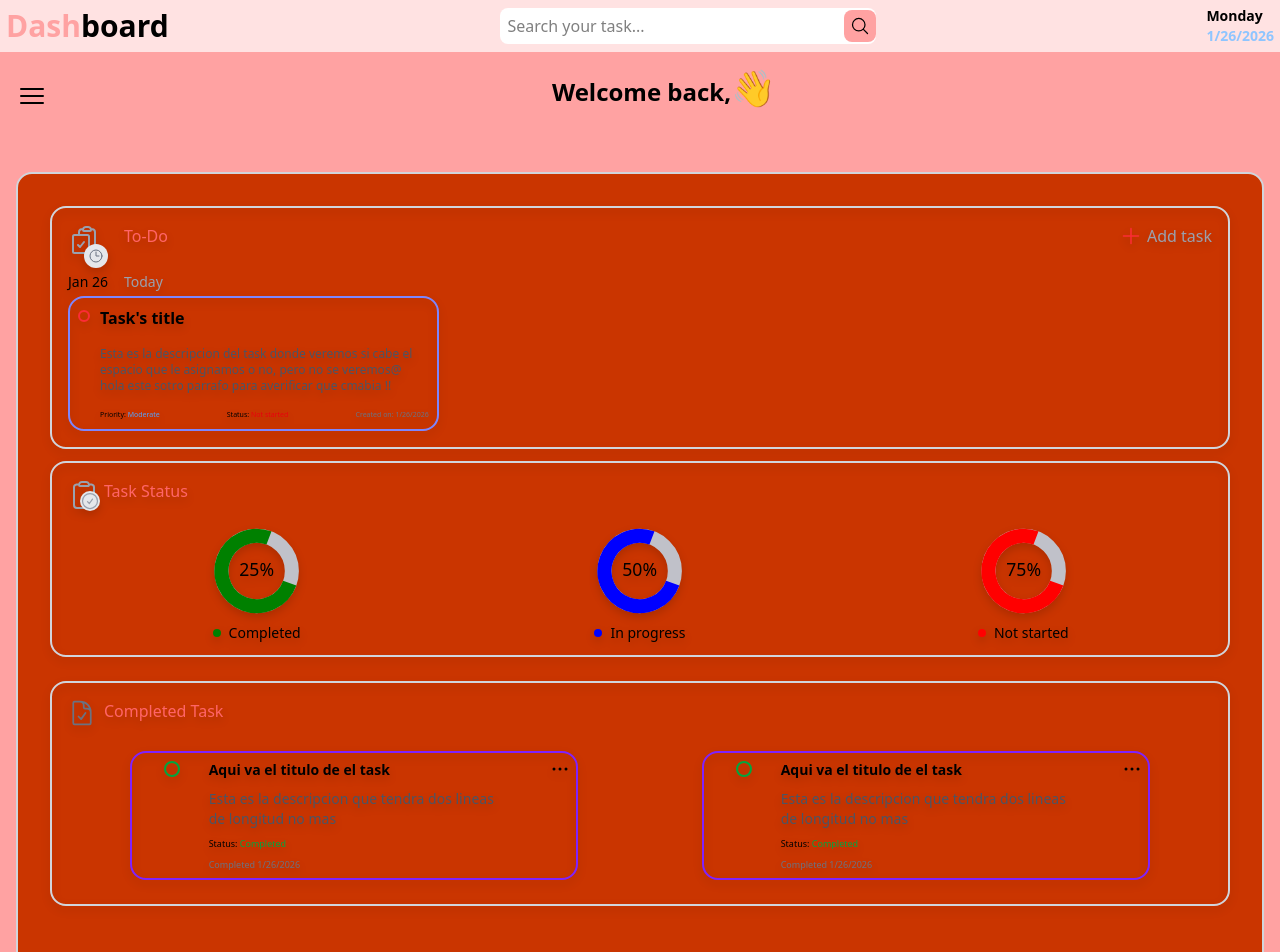
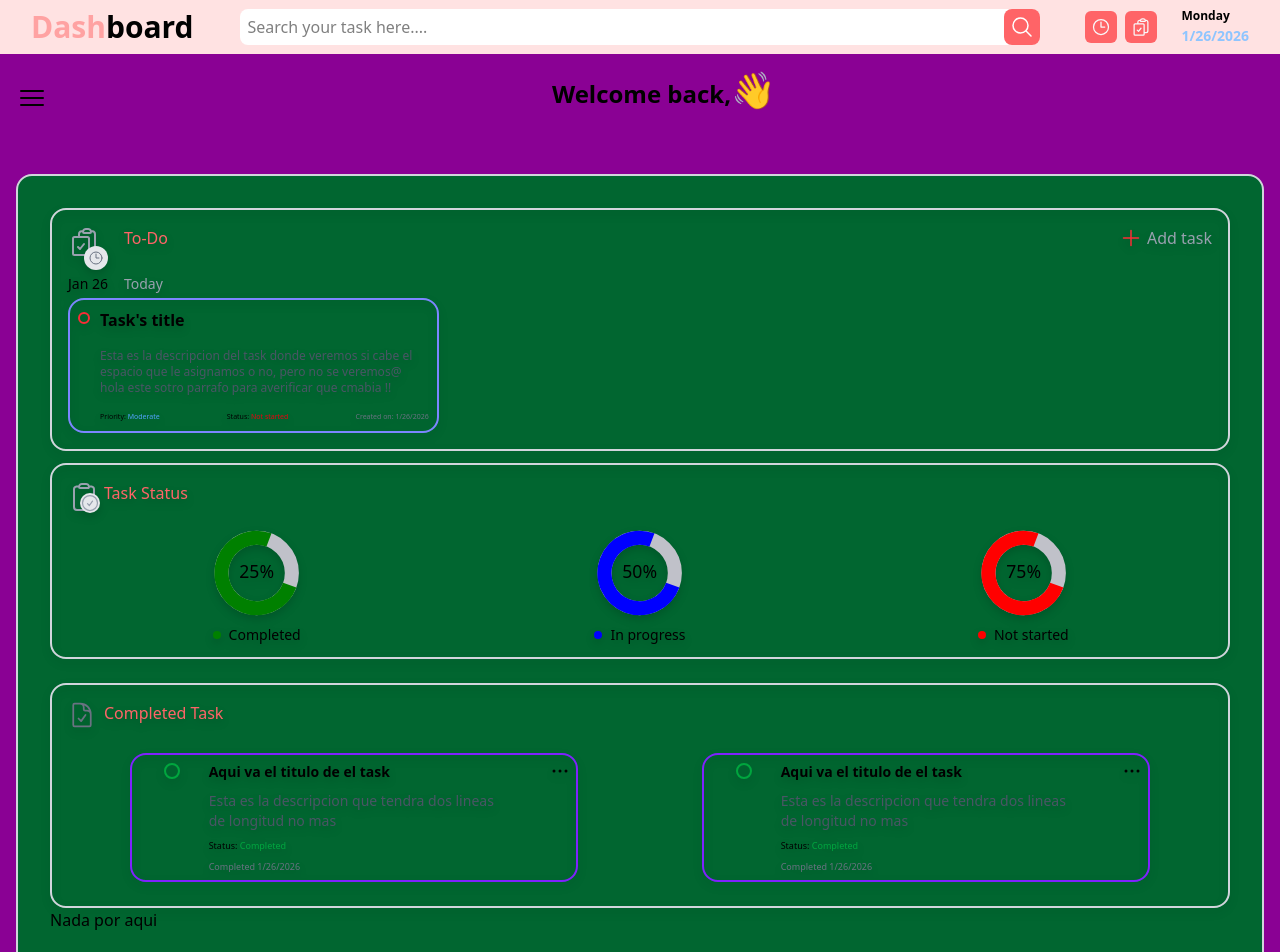
Before and after one commit to karinatuyuc/my-todo-list-React, a React (Vite) app: page / in a window 1280 px wide. Shown: the top 952 px of the page. Built offline with nearby package versions, Linux system fonts and the light colour scheme.

Commit message:
feat: add lg layout to header

```diff
--- a/src/Dashboard.jsx
+++ b/src/Dashboard.jsx
@@ -3,16 +3,18 @@ import ProgressCircle from "./ProgressCircle.jsx";
 import CompletedTask from "./CompletedTask.jsx";
 import TaskCard from "./TaskCard.jsx";
 import SideMenu from "./sideMenu.jsx";
+import useMediaQuery from "./useMediaQuery.js";
+import { TaskGrid } from "./TaskGrid.jsx";
 
-export default function Dashboard({showModal}) {
+export default function Dashboard({showModal, tasks}) {
     const date = new Date(); //Creating the local date
 
-    const options = { // Formatt to show the date.
-        weekday: 'long',
-        year: "numeric",
-        month: "short",
-        day: "numeric"
-    };
+   // const options = { // Formatt to show the date.
+     //   weekday: 'long',
+       // year: "numeric",
+        //month: "short",s
+        //day: "numeric"
+    //};
 
     const dayName= date.toLocaleDateString('en-US', { weekday: 'long'}); // To show the day of the week
     const dayMonth = date.toLocaleDateString('en-US', {day: 'numeric', month: 'short'});
@@ -29,11 +31,19 @@ export default function Dashboard({showModal}) {
         { title: "Not started", progress: "75%", color: "red" },
     ];
 
+
+    {/**This are for MediaQuery logic */}
+    const isMobile = useMediaQuery("(max-width: 768px)");
+    const isTablet = useMediaQuery("(min-width: 768px) and (max-width: 1024px)");
+    const isDesktop = useMediaQuery("(min-width: 1024px)");
+
     return (
         <>
          <div className="min-h-screen w-full bg-indigo-600 flex flex-col md:min-h-screen">
 
-            <header className="flex justify-between items-center p-1.5 bg-red-100">
+
+            {/*Header*/}
+            <header className="flex justify-between items-center p-1.5 bg-red-100  lg:flex lg:justify-around lg:p-2 ">
 
                 {/** Dashboard title*/}
                 <div className= "font-bold text-[15px] md:text-3xl">
@@ -42,37 +52,51 @@ export default function Dashboard({showModal}) {
                 </div>
 
                 {/** Search bar */}
-                <div className="flex bg-white rounded-lg md:w-94">
+                <div className="flex bg-white rounded-lg md:w-94 lg:w-lvh">
 
                     <input
                       type="text"
                       id="search"
                       name="search"
-                      placeholder="Search your task..."
-                      className=" w-full h-9 p-2 text-sm rounded-lg focus:outline-none md:h-9 md:text-base"
+                      placeholder={isDesktop ? "Search your task here...." : "Search you task..." }
+                      className=" w-full h-9 p-2 text-sm rounded-lg focus:outline-none md:h-9 md:text-base "
                 />
                     <button className="flex items-center justify-center md:h-9">
                         <MagnifyingGlassIcon
-                        className="w-7 h-9 p-1.5 bg-red-300 rounded-lg hover:bg-red-200 md:w-8 md:h-8 "/>
+                        className="w-7 h-9 p-1.5 bg-red-400  text-white rounded-lg md:w-8 md:h-8 lg:w-9 lg:h-9"/>
                     </button>
                 </div>
 
+
                 {/** Date section */}
-                <div className="flex flex-col">
-                    <span className="font-bold text-[9px] md:text-sm ">{dayName}</span>
-                    <span className="font-bold text-[9px] text-blue-300 md:text-sm md:flex md:justify-center">{dateInNumber}</span>
+                <div className="flex items-center justify-center gap-6">
+                    {/**Notification and calendar icon */}
+                    <div className="hidden lg:flex lg:gap-2 text-gray-50">
+                         <ClockIcon className="w-8 h-8 bg-red-400 p-1.5 rounded-md"/>
+                         <ClipboardDocumentCheckIcon className="w-8 h-8 bg-red-400 p-1.5 rounded-md"/>
+                    </div>
+
+                    <div className="flex flex-col gap-0.5">
+                         <span className="font-bold text-[9px] md:text-sm lg:text-xs">{dayName}</span>
+                         <span className="font-bold text-[9px] text-blue-300 md:text-sm md:flex md:justify-center lg:text-sm">{dateInNumber}</span>
+                    </div>
+
                 </div>
 
             </header>
 
 
-            <main className="min-h-screen w-full grow md:bg-red-300 md:min-h-screen">
+            <main className="min-h-screen w-full grow md:bg-red-300 md:min-h-screen lg:bg-fuchsia-800 ">
+
 
                 {/** Greeting and menu */}
                 <div className="flex items-center justify-center gap-4 m-4">
-                    <SideMenu
+                    <div>
+                        <SideMenu
                          className="w-8 h-8 text-gray-100"
-                     />
+                        />
+                    </div>
+
                     <div className="mx-auto text-xl font-bold mb-4 md:text-2xl">
                         <h1>Welcome back,<span className="text-3xl md:text-4xl">{waveHand}</span></h1>
                     </div>
@@ -80,7 +104,7 @@ export default function Dashboard({showModal}) {
 
 
                 {/** Main section */}
-                <section className="border-2 border-gray-300 m-4 mb-5 mt-12 p-6 md:bg-orange-700 md:min-h-screen md:p-8 md:rounded-2xl">
+                <section className="border-2 border-gray-300 m-4 mb-5 mt-12 p-6 md:bg-orange-700 md:min-h-screen md:p-8 md:rounded-2xl lg:bg-green-800">
 
                     {/*ADD TASK SECTION AND CARDS TASKS (different component in REVIEW)*/}
                     <div className="w-full border-2 border-gray-300 drop-shadow-lg p-2 mb-3 rounded-2xl md:">
@@ -177,6 +201,18 @@ export default function Dashboard({showModal}) {
 
 
 
+
+                    <div>
+                        <TaskGrid
+                        isMobile={isMobile}
+                        isTablet={isTablet}
+                        isDesktop={isDesktop}
+                        task={tasks}
+                    />
+                    </div>
+
+
+
                 </section>
 
             </main>
--- a/src/TaskGrid.jsx
+++ b/src/TaskGrid.jsx
@@ -1,30 +1,14 @@
 import TaskCard from "./TaskCard.jsx";
-import useMediaQuery from "./useMediaQuery.js";
 
 
 
 
-export function TaskGrid({tasks}) {
-    let isMobile = useMediaQuery("(max-width: 768px)");
-    let isTablet = useMediaQuery("(min-width: 768px) and (max-width: 1024px)");
-    let isDesktop = useMediaQuery("(min-width: 1024px)");
+export function TaskGrid({isMobile, isTablet, isDesktop, task}) {
 
-
-    let visibleCount = 0;
-
-    if(isMobile) {
-        visibleCount = 2;
-    } else if (isTablet) {
-        visibleCount = 4;
-    } else if(isDesktop){
-        visibleCount = 2;
-    }
     return (
         <>
         <div>
-            {tasks.slice(0, visibleCount).map(task => (
-                <TaskCard key={task.is} {...task} />
-            ))}
+            <h1>Nada por aqui</h1>
         </div>
 
         </>
```
